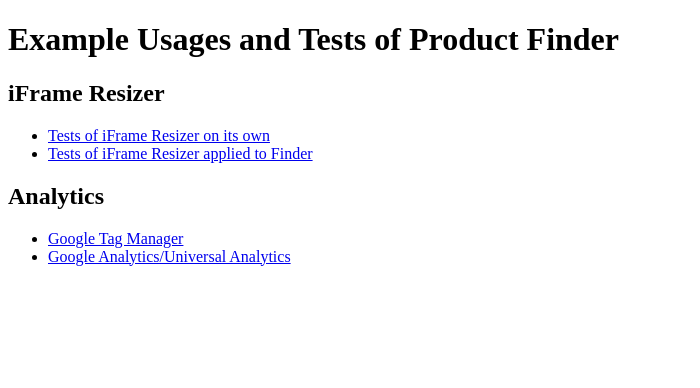
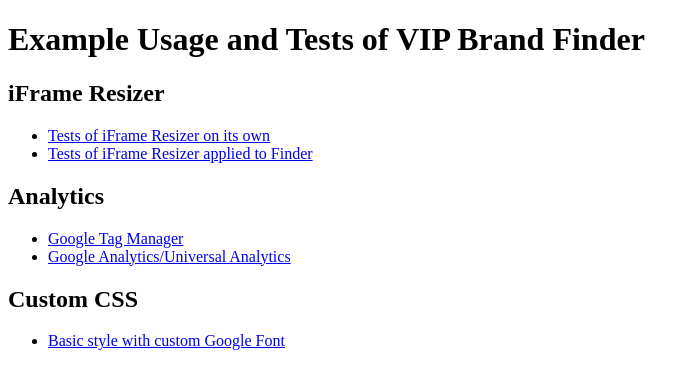
Before and after one commit to vtinfo/product-finder, a plain HTML site: page index.html in a window 1280 px wide. Shown: the whole page, without its empty margins (0-700 px from the left). Drawn offline with Linux system fonts and the light colour scheme.

Commit message:
add style1 example

```diff
--- a/index.html
+++ b/index.html
@@ -2,10 +2,10 @@
 <html lang="en">
 <head>
     <meta charset="UTF-8">
-    <title>product-finder Examples and Tests</title>
+    <title>VIP Brand Finder Examples and Tests</title>
 </head>
 <body>
-  <h1>Example Usages and Tests of Product Finder</h1>
+  <h1>Example Usage and Tests of VIP Brand Finder</h1>
   <h2>iFrame Resizer</h2>
   <ul>
   <li><a href="iframe-resizer-testing/resizer-only/index.html">Tests of iFrame Resizer on its own</a></li>
@@ -16,5 +16,9 @@
   <li><a href="GTM/gtmTest.html">Google Tag Manager</a></li>
   <li><a href="GTM/gaTest.html">Google Analytics/Universal Analytics</a></li>
   </ul>
+  <h2>Custom CSS</h2>
+  <ul>
+  <li><a href="style1.css">Basic style with custom Google Font</a></li>
+  </ul>
 </body>
 </html>
```
